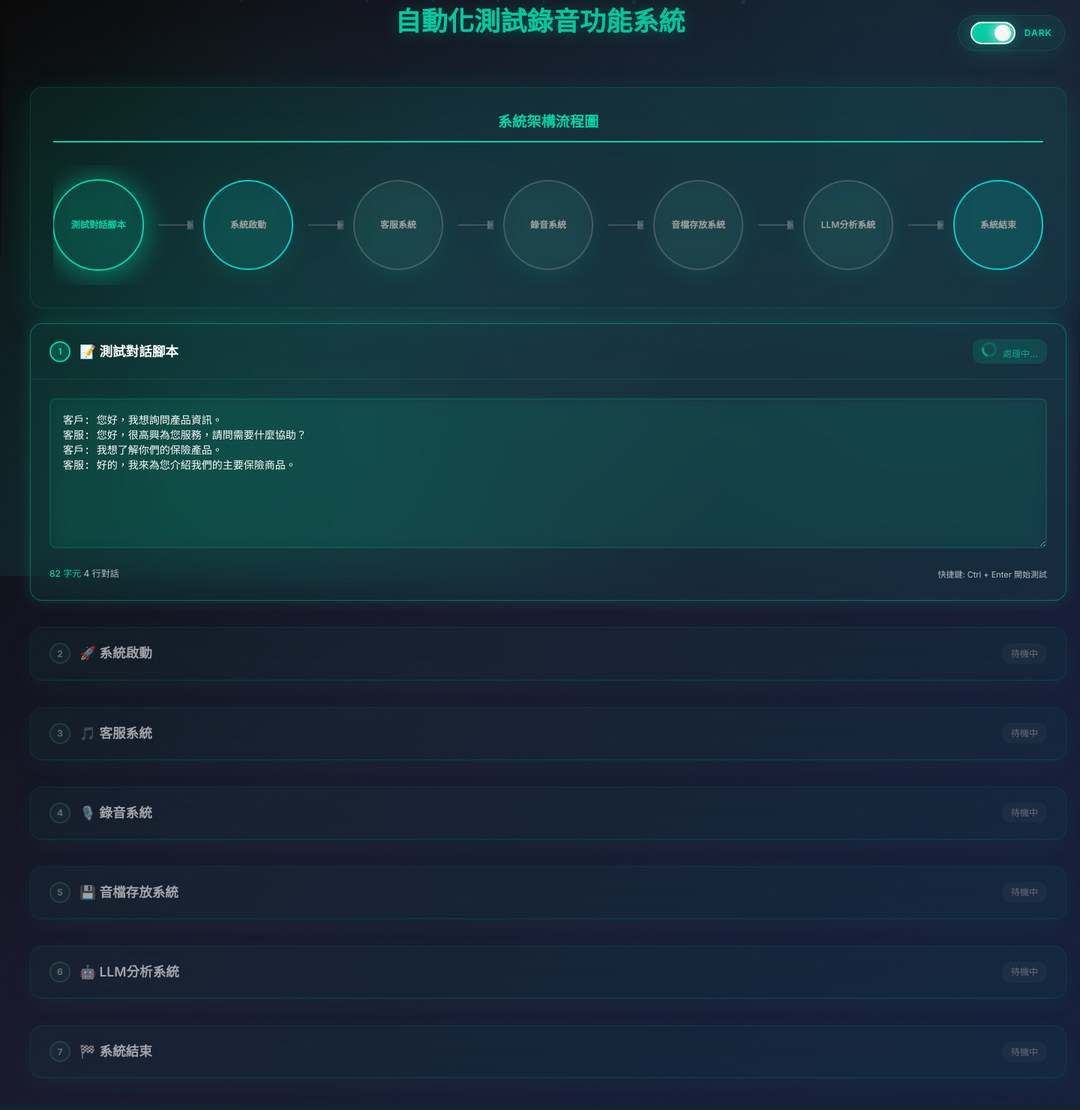
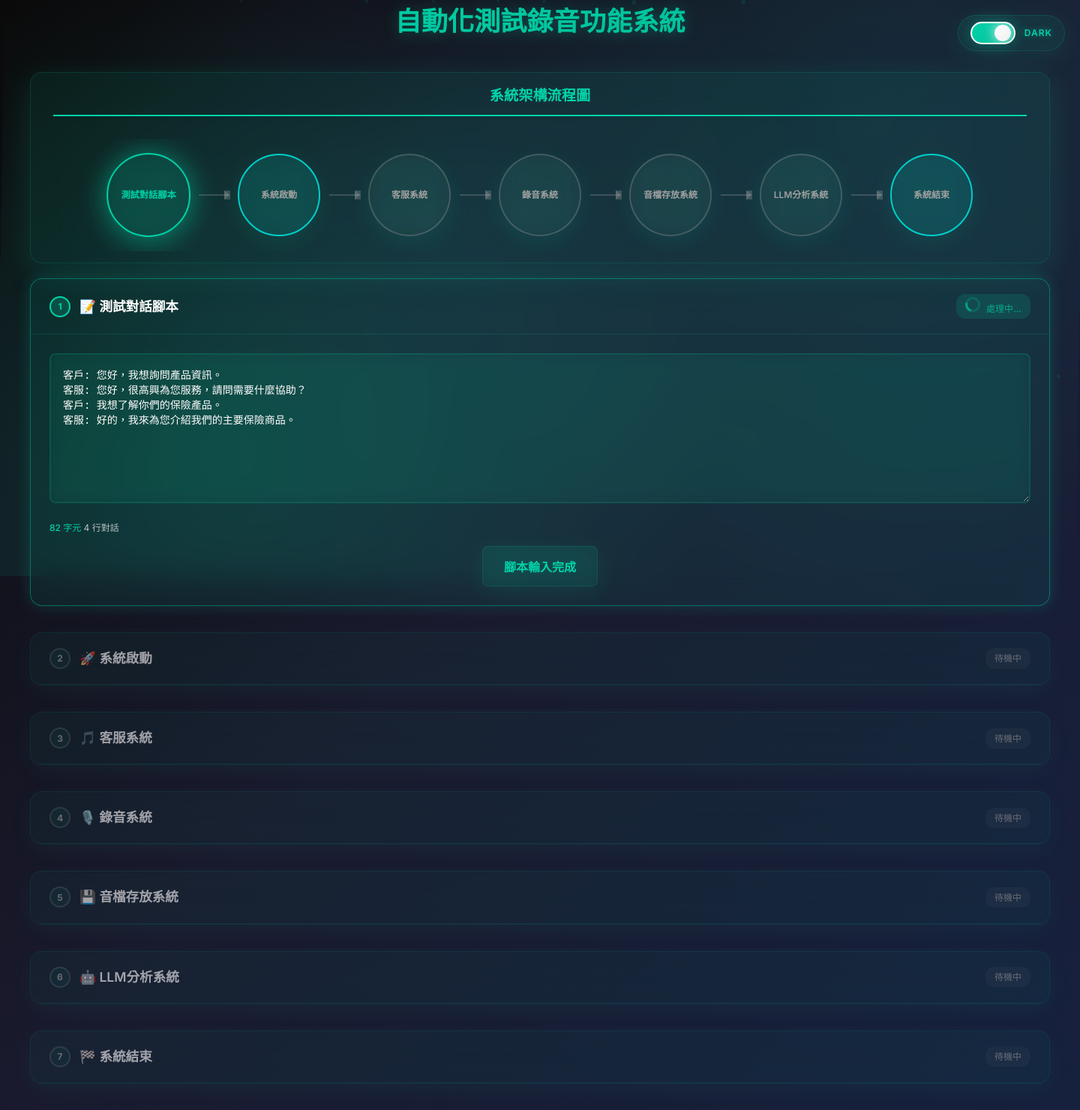
Before and after one commit to Kun-2000/AudioTestAutomation, a FastAPI app: page / in a window 1440 px wide. Shown: the whole page at 75% size. Run offline with FastAPI, Linux system fonts and the light colour scheme; parts of the project's set-up code (start-up, migrations or seed data) failed here and were passed over.

Commit message:
優化使用者介面

```diff
--- a/web/templates/index.html
+++ b/web/templates/index.html
@@ -246,9 +246,12 @@
         backdrop-filter: blur(20px);
         border: 1px solid var(--glass-border);
         border-radius: var(--border-radius);
-        padding: 30px;
+        padding: 15px 30px;
         box-shadow: var(--shadow-medium);
         animation: slideInTop 0.6s ease;
+        position: sticky;
+        top: 10px; /* 距離頂部 10px，避免貼邊 */
+        z-index: 100; /* 確保它會顯示在其他內容之上 */
       }
 
       .architecture-title {
@@ -267,16 +270,16 @@
         align-items: center;
         justify-content: center;
         flex-wrap: nowrap;
-        gap: 15px;
+        gap: 12px;
         overflow-x: auto;
         padding: 20px 0;
       }
 
       /* 系統圓圈樣式 - 修改為圓形 */
       .system-circle {
-        min-width: 120px;
-        width: 120px;
-        height: 120px;
+        min-width: 110px;
+        width: 110px;
+        height: 110px;
         background: var(--glass-bg);
         backdrop-filter: blur(15px);
         border: 2px solid var(--glass-border);
@@ -370,7 +373,7 @@
 
       /* 流程箭頭 - 水平方向 */
       .flow-arrow {
-        width: 50px;
+        width: 40px;
         height: 30px;
         display: flex;
         align-items: center;
@@ -625,7 +628,7 @@
       }
 
       .step-section.summary .step-content {
-        max-height: 200px;
+        max-height: 1600px;
         padding: 15px 25px;
       }
 
@@ -664,7 +667,7 @@
       /* 其他樣式保持原樣 */
       h1 {
         text-align: center;
-        margin-bottom: 40px;
+        margin-bottom: 20px;
         font-size: 2.2em;
         font-weight: 700;
         background: var(--primary-gradient);
@@ -1365,9 +1368,14 @@
                   💾 已自動儲存
                 </span>
               </div>
-              <div class="shortcut-hint">快捷鍵: Ctrl + Enter 開始測試</div>
             </div>
             <div id="scriptValidation" class="hidden"></div>
+            <div style="text-align: center; margin-top: 15px;">
+              <button onclick="scrollToStep('startup')">
+              腳本輸入完成
+              </button>
+            </div>
+
           </div>
         </div>
 
@@ -1380,9 +1388,9 @@
             </div>
             <div class="step-status idle">待機中</div>
           </div>
-          <div class="step-content">
+          <div class="step-content" style="text-align: center;">
             <button onclick="startTest()" id="startTestBtn">開始測試</button>
-            <div class="result-box" style="margin-top: 15px;">
+            <div class="result-box" style="margin-top: 15px; text-align: left;">
               <h4>API 連線狀態</h4>
               <div id="apiStatusGrid">
                 <div class="log-item">
@@ -1511,9 +1519,9 @@
             <!-- STT 階段 -->
             <div class="result-box">
               <h4>🎤 語音轉文字 (STT)</h4>
-              <div id="sttProgressBar" class="progress-bar hidden">
+              <!-- <div id="sttProgressBar" class="progress-bar hidden">
                 <div id="sttProgressFill" class="progress-fill" style="width: 0%"></div>
-              </div>
+              </div> -->
               <div id="sttResult" class="hidden">
                 <div style="margin: 15px 0; padding: 15px; background: var(--glass-bg); border-radius: 8px;">
                   <div style="font-size: 12px; color: var(--text-dim); margin-bottom: 5px;">轉錄文字</div>
@@ -1528,9 +1536,9 @@
             <!-- LLM 階段 -->
             <div class="result-box">
               <h4>🤖 智能分析 (LLM)</h4>
-              <div id="llmProgressBar" class="progress-bar hidden">
+              <!-- <div id="llmProgressBar" class="progress-bar hidden">
                 <div id="llmProgressFill" class="progress-fill" style="width: 0%"></div>
-              </div>
+              </div> -->
               <div id="llmResultContent">
                 <div class="skeleton-title skeleton"></div>
                 <div class="skeleton-line skeleton"></div>
@@ -1569,7 +1577,7 @@
         </div>
 
         <!-- 全域進度條 -->
-        <div id="globalProgressContainer" class="hidden">
+        <!-- <div id="globalProgressContainer" class="hidden">
           <div class="result-box">
             <h4>🔄 測試進度</h4>
             <div id="globalProgress" class="progress-bar">
@@ -1577,7 +1585,7 @@
             </div>
             <div id="globalProgressStage" class="progress-stage">準備中...</div>
           </div>
-        </div>
+        </div> -->
 
       </div>
     </div>
@@ -1646,6 +1654,26 @@
         },
       };
 
+      function scrollToStep(stepId) {
+        const stepElement = document.getElementById(`step-${stepId}`);
+        if (stepElement) {
+          ArchitectureControl.updateComponentState('preprocessing', 'completed');
+          ArchitectureControl.updateComponentState('startup', 'active');
+          ArchitectureState.currentStep = 'startup';
+          if (!ArchitectureState.completedSteps.includes('preprocessing')) {
+            ArchitectureState.completedSteps.push('preprocessing');
+          }
+          stepElement.scrollIntoView({
+            behavior: 'smooth',
+            block: 'start'
+          });
+          // 自動展開第二步的內容
+          if (!stepElement.classList.contains('expanded')) {
+            toggleStepContent(stepId);
+          }
+        }
+      }
+
       // 通知系統
       const NotificationSystem = {
         show: (message, type = "info", duration = 3000) => {
@@ -1744,7 +1772,7 @@
           });
 
           // 設定當前活動步驟
-          if (frontendStep !== 'idle') {
+          if (frontendStep !== 'idle' && stateData.status !== 'completed') {
             ArchitectureControl.updateComponentState(frontendStep, "active");
           }
 
@@ -1995,40 +2023,30 @@
         }
       }
 
-      // 快捷鍵支援
-      function initKeyboardShortcuts() {
-        document.addEventListener("keydown", (e) => {
-          if (e.ctrlKey && e.key === "Enter") {
-            e.preventDefault();
-            startTest();
-          }
-        });
-      }
-
       // 步驟內容切換函數（全域）
       function toggleStepContent(stepId) {
         StepContentControl.toggleStepContent(stepId);
       }
 
       // 進度條更新
-      function updateGlobalProgress(percentage, stage = "") {
-        const progressContainer = document.getElementById("globalProgressContainer");
-        const progressFill = document.getElementById("globalProgressFill");
-        const progressStage = document.getElementById("globalProgressStage");
-
-        if (percentage === 0) {
-          progressContainer.classList.add("hidden");
-        } else {
-          progressContainer.classList.remove("hidden");
-          progressFill.style.width = `${percentage}%`;
-
-          if (stage) {
-            progressStage.textContent = stage;
-          } else {
-            progressStage.textContent = `整體進度: ${percentage.toFixed(1)}%`;
-          }
-        }
-      }
+      // function updateGlobalProgress(percentage, stage = "") {
+      //   const progressContainer = document.getElementById("globalProgressContainer");
+      //   const progressFill = document.getElementById("globalProgressFill");
+      //   const progressStage = document.getElementById("globalProgressStage");
+
+      //   if (percentage === 0) {
+      //     progressContainer.classList.add("hidden");
+      //   } else {
+      //     progressContainer.classList.remove("hidden");
+      //     progressFill.style.width = `${percentage}%`;
+
+      //     if (stage) {
+      //       progressStage.textContent = stage;
+      //     } else {
+      //       progressStage.textContent = `整體進度: ${percentage.toFixed(1)}%`;
+      //     }
+      //   }
+      // }
 
       // 開始測試
       async function startTest() {
@@ -2045,7 +2063,7 @@
         startBtn.innerHTML = '<div class="loading-spinner"></div>執行中...';
 
         // 顯示全域進度條
-        updateGlobalProgress(10, "測試啟動中...");
+        // updateGlobalProgress(10, "測試啟動中...");
 
         try {
           const response = await fetch("/api/test/start", {
@@ -2067,7 +2085,7 @@
         } catch (error) {
           startBtn.disabled = false;
           startBtn.innerHTML = "開始測試";
-          updateGlobalProgress(0);
+          // updateGlobalProgress(0);
           NotificationSystem.show("測試啟動失敗", "error");
           ArchitectureControl.resetFlow();
           console.error("測試啟動失敗:", error);
@@ -2095,7 +2113,7 @@
             StepContentControl.updateFromBackendState(stateData);
 
             // 更新全域進度
-            updateGlobalProgress(stateData.overall_progress, stateData.step_details.step_description);
+            // updateGlobalProgress(stateData.overall_progress, stateData.step_details.step_description);
 
             // 根據當前步驟更新詳細內容
             await updateStepDetails(stateData);
@@ -2113,7 +2131,7 @@
                 NotificationSystem.show("測試完成！", "success");
               } else {
                 NotificationSystem.show("測試失敗", "error");
-                updateGlobalProgress(0);
+                // updateGlobalProgress(0);
               }
             }
 
@@ -2144,7 +2162,7 @@
             await updateStorageDetails(stateData);
             break;
           case 'llm_analysis':
-            await updateLlmDetails(stateData);
+            // await updateLlmDetails(stateData);
             break;
           case 'completion':
             await updateCompletionDetails(stateData);
@@ -2194,23 +2212,23 @@
       }
 
       // 更新 LLM 分析詳細資訊
-      async function updateLlmDetails(stateData) {
-        const sttProgressBar = document.getElementById("sttProgressBar");
-        const sttProgressFill = document.getElementById("sttProgressFill");
-        const llmProgressBar = document.getElementById("llmProgressBar");
-        const llmProgressFill = document.getElementById("llmProgressFill");
-
-        if (stateData.step_progress <= 50) {
-          // STT 階段
-          sttProgressBar.classList.remove("hidden");
-          sttProgressFill.style.width = `${(stateData.step_progress / 50) * 100}%`;
-        } else {
-          // LLM 階段
-          sttProgressBar.classList.add("hidden");
-          llmProgressBar.classList.remove("hidden");
-          llmProgressFill.style.width = `${((stateData.step_progress - 50) / 50) * 100}%`;
-        }
-      }
+      // async function updateLlmDetails(stateData) {
+      //   const sttProgressBar = document.getElementById("sttProgressBar");
+      //   const sttProgressFill = document.getElementById("sttProgressFill");
+      //   const llmProgressBar = document.getElementById("llmProgressBar");
+      //   const llmProgressFill = document.getElementById("llmProgressFill");
+
+      //   if (stateData.step_progress <= 50) {
+      //     // STT 階段
+      //     sttProgressBar.classList.remove("hidden");
+      //     sttProgressFill.style.width = `${(stateData.step_progress / 50) * 100}%`;
+      //   } else {
+      //     // LLM 階段
+      //     sttProgressBar.classList.add("hidden");
+      //     llmProgressBar.classList.remove("hidden");
+      //     llmProgressFill.style.width = `${((stateData.step_progress - 50) / 50) * 100}%`;
+      //   }
+      // }
 
       // 更新系統結束詳細資訊
       async function updateCompletionDetails(stateData) {
@@ -2232,12 +2250,12 @@
           await renderFinalReport(data);
 
           // 隱藏全域進度條
-          setTimeout(() => updateGlobalProgress(0), 2000);
+          // setTimeout(() => updateGlobalProgress(0), 2000);
 
         } catch (error) {
           console.error("載入測試結果失敗:", error);
           NotificationSystem.show("結果載入失敗", "error");
-          updateGlobalProgress(0);
+          // updateGlobalProgress(0);
         }
       }
 
@@ -2498,7 +2516,6 @@
         initParticles();
         loadSavedScript();
         initDragAndDrop();
-        initKeyboardShortcuts();
         ArchitectureControl.resetFlow();
 
         // 初始化步驟區塊狀態
@@ -2549,6 +2566,7 @@
       window.checkSystemStatus = checkSystemStatus;
       window.toggleStepContent = toggleStepContent;
       window.loadTestResult = loadTestResult;
+      window.scrollToStep = scrollToStep;
     </script>
   </body>
 </html>
```
